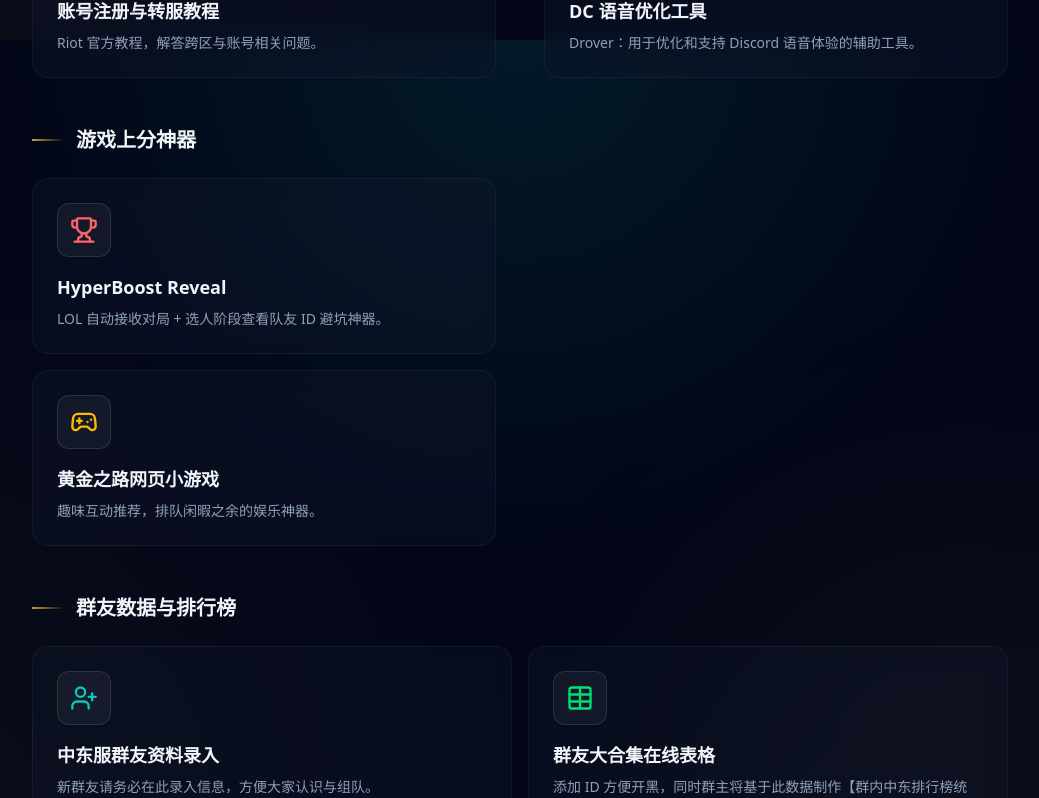
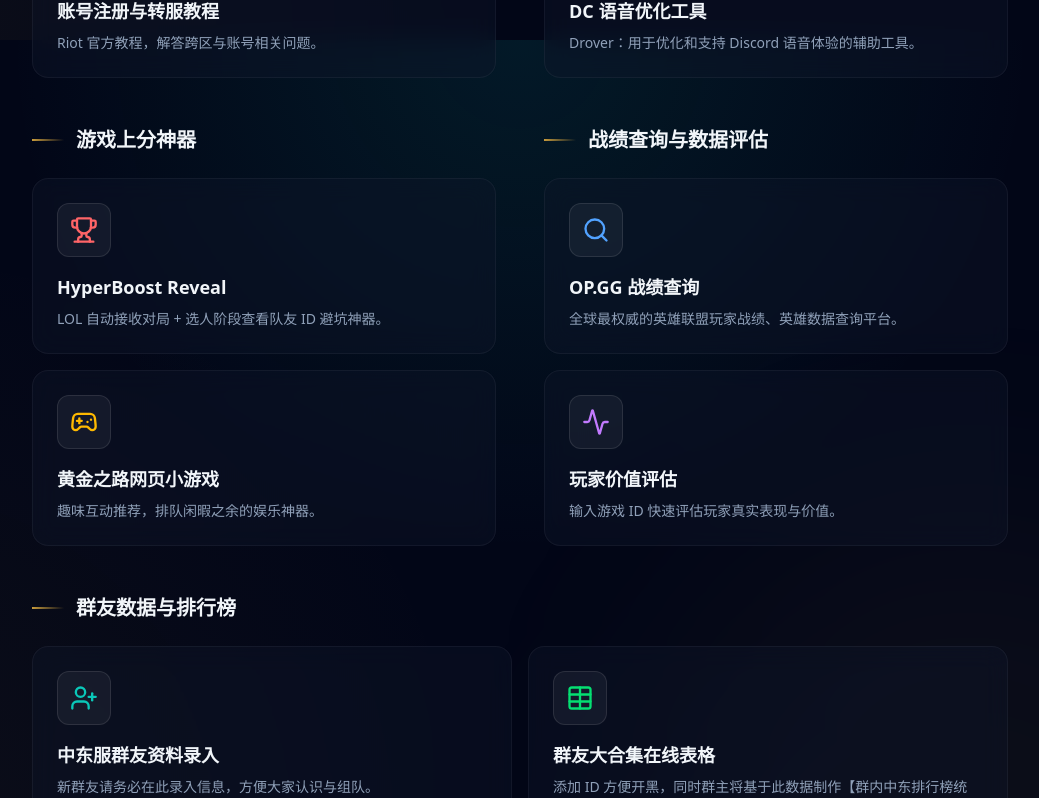
Before and after one commit to alongLFB/lol-me-portal, a Next.js app: page / in a window 1280 px wide. Shown: the part 760-1558 px from the top of the page, without its empty margins (120-1159 px from the left). Built offline with nearby package versions, Linux system fonts and the light colour scheme.

Commit message:
feat: add war record query and player evaluation sections to home page

```diff
--- a/src/app/page.tsx
+++ b/src/app/page.tsx
@@ -12,7 +12,9 @@
   Table,
   AlertCircle,
   ExternalLink,
-  Swords
+  Swords,
+  Search,
+  Activity
 } from 'lucide-react';
 
 // Animation variants
@@ -97,6 +99,29 @@
         color: "text-amber-400",
         borderGlow: "group-hover:border-amber-400/50",
         shadowGlow: "group-hover:shadow-[0_0_30px_-5px_rgba(251,191,36,0.3)]"
+      }
+    ]
+  },
+  {
+    title: "战绩查询与数据评估",
+    items: [
+      {
+        title: "OP.GG 战绩查询",
+        desc: "全球最权威的英雄联盟玩家战绩、英雄数据查询平台。",
+        link: "https://op.gg/zh-cn",
+        icon: Search,
+        color: "text-blue-400",
+        borderGlow: "group-hover:border-blue-400/50",
+        shadowGlow: "group-hover:shadow-[0_0_30px_-5px_rgba(96,165,250,0.3)]"
+      },
+      {
+        title: "玩家价值评估",
+        desc: "输入游戏 ID 快速评估玩家真实表现与价值。",
+        link: "https://loleval.alonglfb.com/zh",
+        icon: Activity,
+        color: "text-purple-400",
+        borderGlow: "group-hover:border-purple-400/50",
+        shadowGlow: "group-hover:shadow-[0_0_30px_-5px_rgba(192,132,252,0.3)]"
       }
     ]
   },
```
